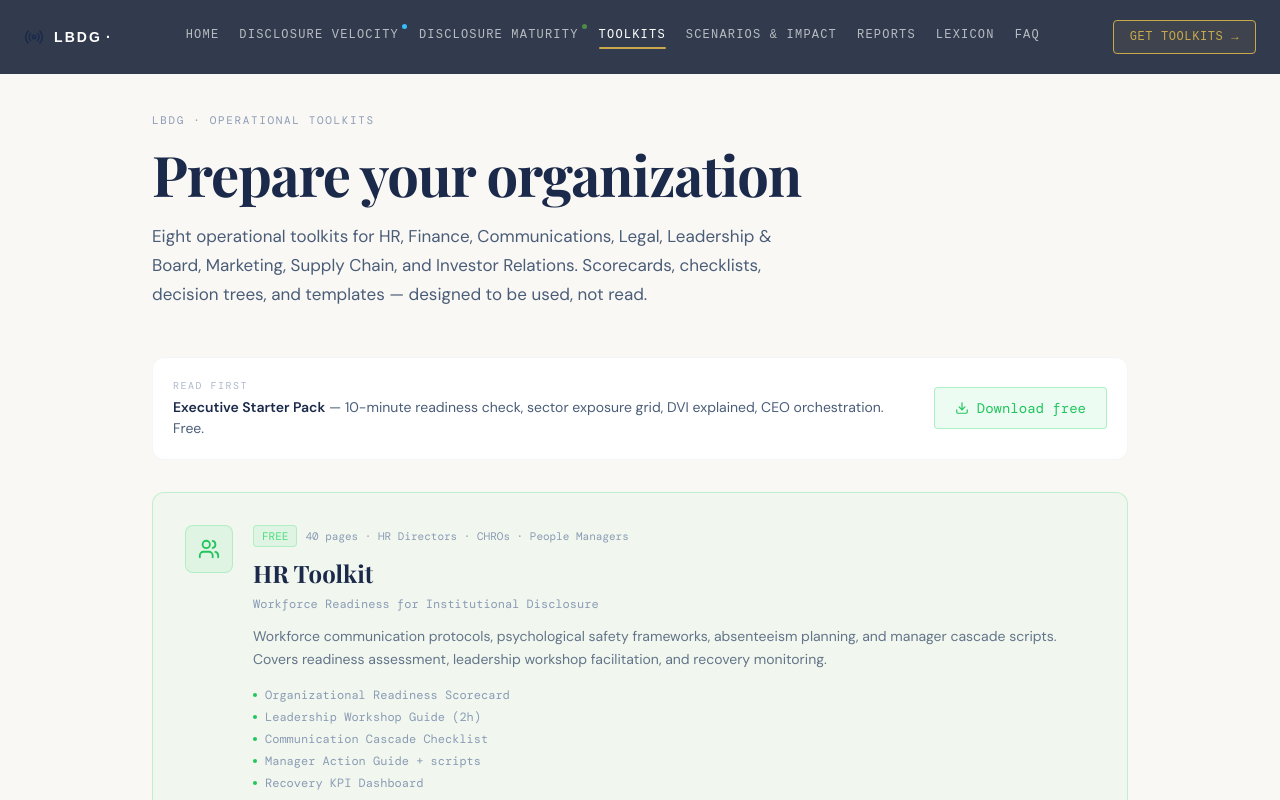
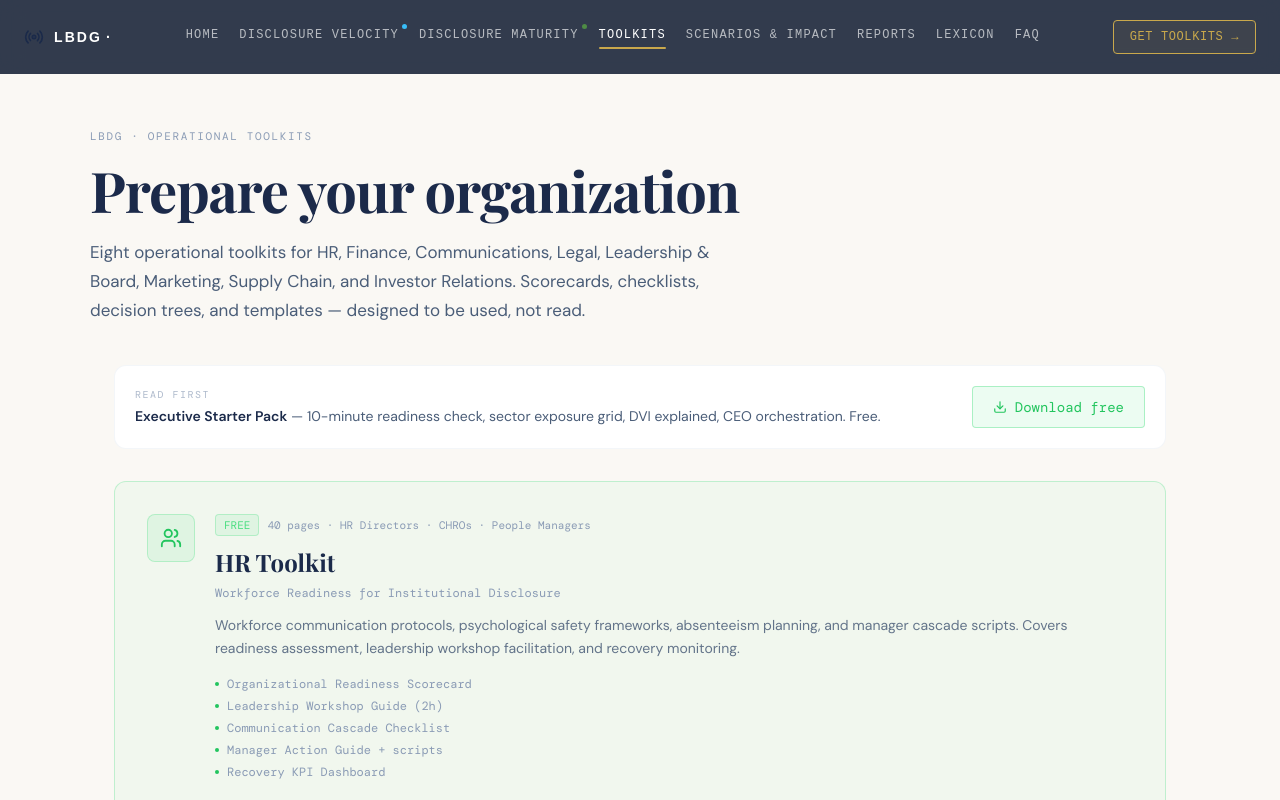
Before and after one commit to lbdgGit/DisclosureHub, a Next.js app in the folder disclosure-hub-starter/: page /toolkits in a window 1280 px wide. Shown: the top 800 px of the page. Built offline with nearby package versions, Linux system fonts and the light colour scheme; a web font is replaced by a local one.

Commit message:
Update page.tsx

```diff
--- a/disclosure-hub-starter/app/toolkits/page.tsx
+++ b/disclosure-hub-starter/app/toolkits/page.tsx
@@ -1,7 +1,7 @@
 'use client';
 
-import { useState } from 'react';
 import { ArrowRight, Download, Users, TrendingUp, Radio, Crown, Scale, BarChart2, Truck, LineChart, Package } from 'lucide-react';
+import { PageHeader } from '@/components/PageHeader';
 
 const LS_URLS: Record<string, string> = {
   starter:    'https://lbdg.lemonsqueezy.com/checkout/buy/b8c638cd-b612-4acc-95ad-e6b7e9699634?embed=1',
@@ -146,25 +146,17 @@ const TOOLKITS = [
 ];
 
 export default function ToolkitsPage() {
-  const [hovered, setHovered] = useState<string | null>(null);
   const freeToolkit = TOOLKITS.find(t => t.free)!;
   const paidToolkits = TOOLKITS.filter(t => !t.free);
 
   return (
+    <>
+      <PageHeader eyebrow="LBDG · Operational Toolkits" title="Prepare your organization">
+        Eight operational toolkits for HR, Finance, Communications, Legal, Leadership & Board, Marketing, Supply Chain, and Investor Relations. Scorecards, checklists, decision trees, and templates — designed to be used, not read.
+      </PageHeader>
+
       <div style={{ background: CREAM }}>
-      <div className="max-w-5xl mx-auto px-4 sm:px-6 pt-28 pb-20">
-        {/* ── STANDARD HEADER (serif, cream) ── */}
-        <div className="mb-12">
-          <span style={{ fontFamily: MONO, fontSize: 11, letterSpacing: '0.15em', textTransform: 'uppercase', color: '#8A9BB5', display: 'block', marginBottom: 14 }}>
-            LBDG · Operational Toolkits
-          </span>
-          <h1 style={{ fontFamily: SERIF, fontWeight: 700, color: NAVY, fontSize: 'clamp(34px, 5vw, 56px)', lineHeight: 1.1, letterSpacing: '-0.02em', marginBottom: 18 }}>
-            Prepare your organization
-          </h1>
-          <p style={{ fontFamily: SANS, fontSize: 17, lineHeight: 1.7, color: '#4A5D78', maxWidth: 640 }}>
-            Eight operational toolkits for HR, Finance, Communications, Legal, Leadership & Board, Marketing, Supply Chain, and Investor Relations. Scorecards, checklists, decision trees, and templates — designed to be used, not read.
-          </p>
-        </div>
+        <div style={{ maxWidth: 1100, margin: '0 auto' }} className="px-4 sm:px-6 pb-20">
 
           {/* ── STARTER PACK CTA ── */}
           <div className="mb-8 p-5 rounded-xl border border-border/40 bg-white flex flex-col sm:flex-row sm:items-center justify-between gap-4">
@@ -305,7 +297,9 @@ export default function ToolkitsPage() {
               </div>
             </div>
           </div>
+
         </div>
       </div>
+    </>
   );
 }
```
Lines whose indentation alone changed are shown as unchanged.
